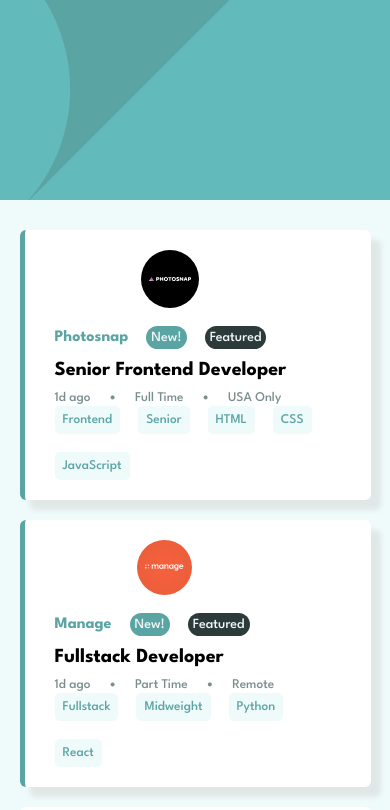
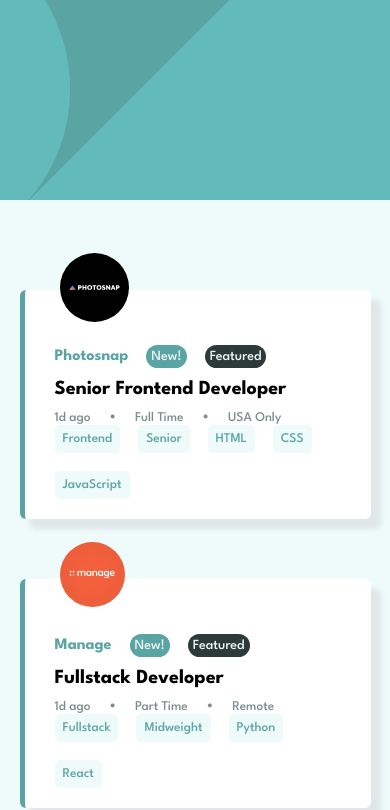
Before and after one commit to Sheriff-Oladimeji/job-listings, a React (Vite) app: page / in a window 390 px wide. Shown: the top 810 px of the page. Built offline with nearby package versions, Linux system fonts and the light colour scheme.

Commit message:
feat: add mobile styles to card

```diff
--- a/src/components/jobs/Jobs.css
+++ b/src/components/jobs/Jobs.css
@@ -73,11 +73,22 @@ h3 {
     flex-direction: column;
     justify-content: space-between;
     align-items: flex-start;
+    margin-top: 60px;
   }
   .card-info {
     flex-direction: column;
+    position: relative;
+  }
+  .content {
+    padding-top: 35px;
   }
   .buttons {
     flex-wrap: wrap;
   }
+  img {
+    position: absolute;
+    top: -50%;
+    left: 5px;
+    width: 30%;
+  }
 }/*# sourceMappingURL=Jobs.css.map */
--- a/src/components/jobs/Jobs.jsx
+++ b/src/components/jobs/Jobs.jsx
@@ -12,7 +12,7 @@ const Jobs = () => {
           >
             <div className="card-info">
               <img src={job.logo} alt="" />
-              <div>
+              <div className="content">
                 <div className="card-tags">
                   <h4>{job.company}</h4>
                   {job.new == true && <p className="new">New!</p>}
--- a/src/components/jobs/Jobs.scss
+++ b/src/components/jobs/Jobs.scss
@@ -68,12 +68,23 @@ h3{
     flex-direction: column;
     justify-content: space-between;
     align-items: flex-start;
+    margin-top: 60px;
 }
  .card-info{
     flex-direction: column;
+    position: relative;
 
+ }
+ .content{
+    padding-top: 35px;
  }
  .buttons{
 flex-wrap: wrap;
  }
+ img{
+    position: absolute;
+    top: -50%;
+   left: 5px;
+   width: 30%;
+ }
 }
```
Also changed, not shown: 1 other file (tests, documents, lock files or other folders).
